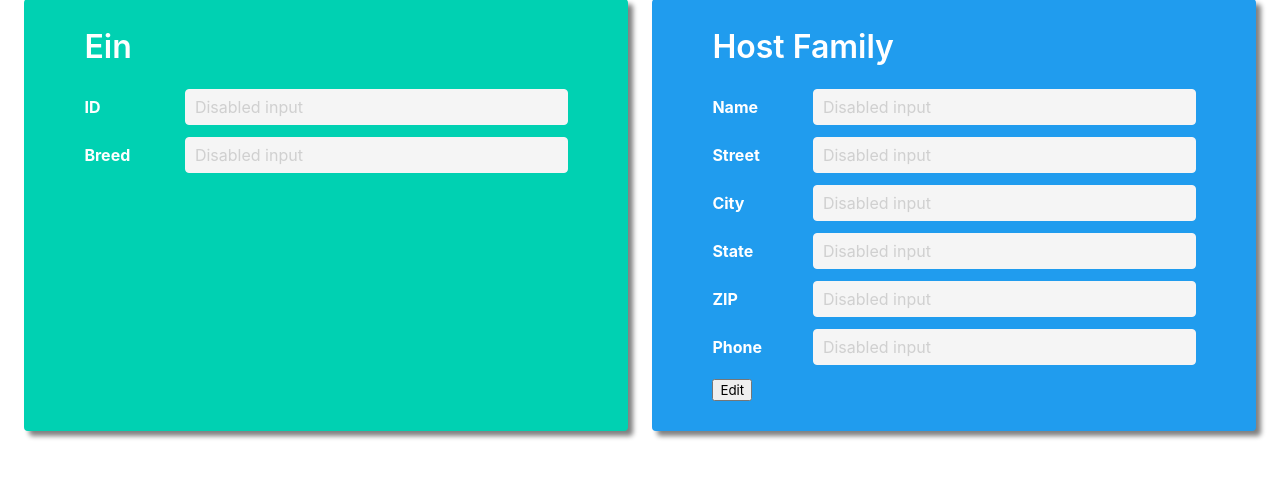
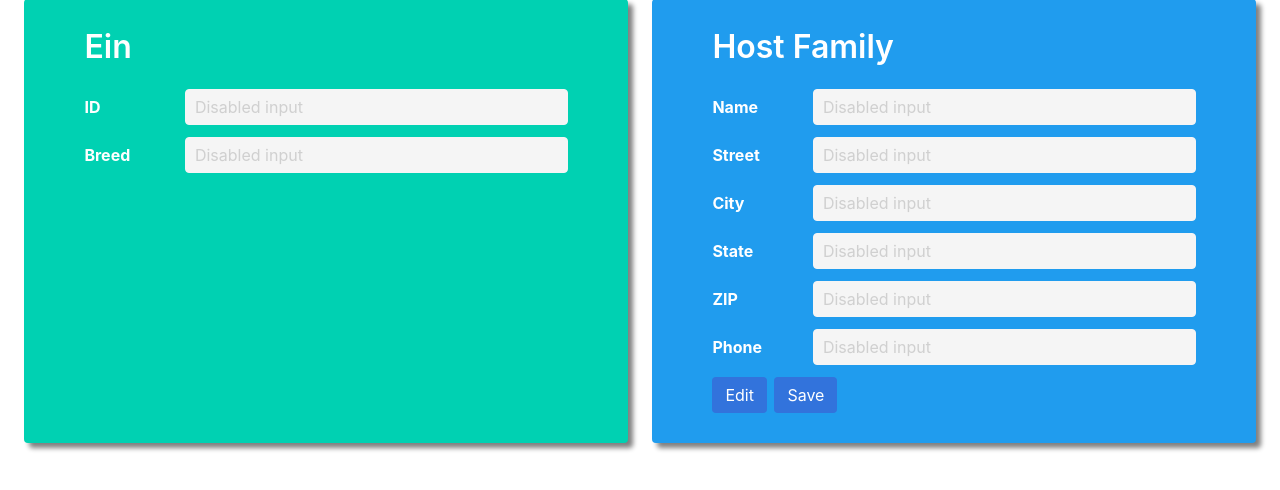
Before and after one commit to mitchellkulak/PawsOnCall, a PHP site: page /misc.html in a window 1280 px wide. Shown: the part 197-687 px from the top of the page. Run offline with PHP 8.4, Linux system fonts and the light colour scheme; some libraries are stand-ins or nearby versions.

Commit message:
Gave edit button margin, formatted buttons

```diff
--- a/misc.html
+++ b/misc.html
@@ -170,8 +170,8 @@
 				  </div>
 				</div>
 				<div class="form-group">
-				  <button type="edit" class="btn btn-default" id="edit" onclick="return editHost()">Edit</button>
-				  <button type="submit" class="btn btn-default" id="save" hidden>Save</button>
+				  <button type="edit" class="button is-link" id="edit" onclick="return editHost()">Edit</button>
+				  <button type="submit" class="button is-link" id="save" hidden>Save</button>
 				</div>
         </article>
       </div>
--- a/pawscustom.css
+++ b/pawscustom.css
@@ -176,3 +176,7 @@ input.create{
 div.control.create{
 	background: #ffffff;
 }
+
+#edit{
+	margin-right: 3px;
+}
--- a/puppies.html
+++ b/puppies.html
@@ -209,7 +209,11 @@
     </div>
 	<div class="tile is-parent">
       <article class="tile is-child notification is-danger">
-        <p class="title">Litter</p>
+        <p class="title">
+					Litter
+					<button type="submit" class="button is-link inline" id="save" hidden>Save</button>
+					<button type="edit" class="button is-link inline" id="edit" onclick="return editHost()">Edit</button>
+				</p>
         <div class="content">
           <table class="table is-striped">
 			<thead>
```
